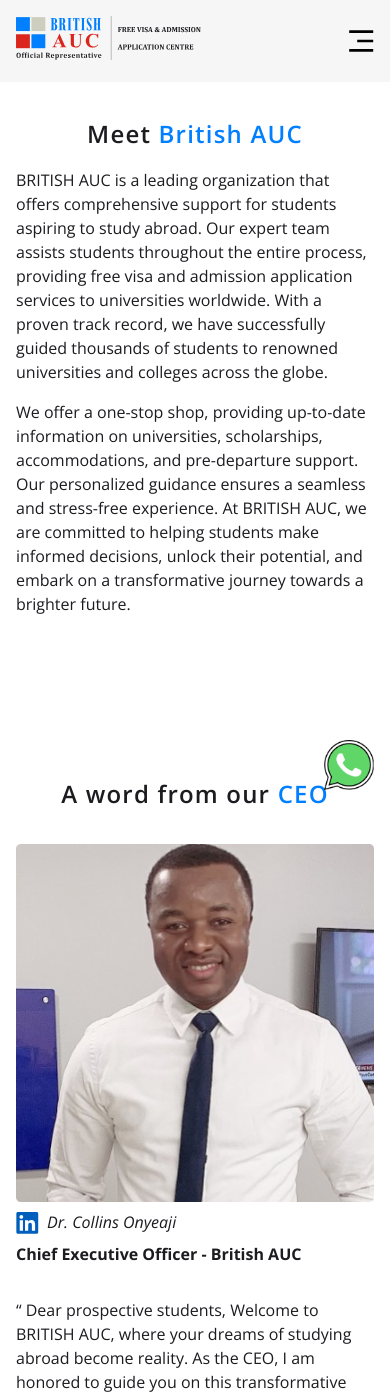
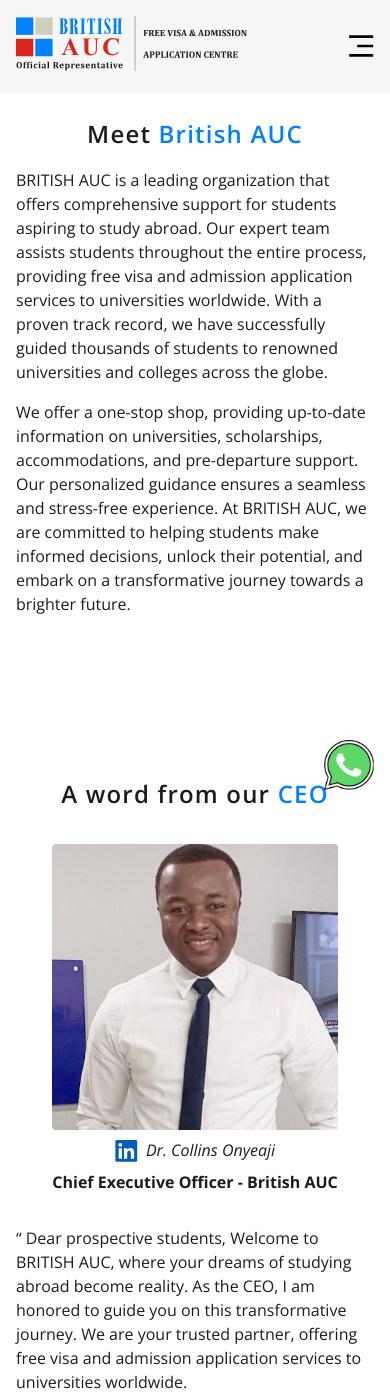
Before and after one commit to British-AUC/company-website, a React (Vite) app in the folder website/: page /about in a window 390 px wide. Shown: the top 1397 px of the page. Built offline with nearby package versions, Linux system fonts and the light colour scheme.

Commit message:
made changes to about page

```diff
--- a/website/src/styles/App_mobile.css
+++ b/website/src/styles/App_mobile.css
@@ -16,7 +16,7 @@
     display: none;
   }
   .nav-bottom-left img {
-    width: 200px;
+    width: 250px;
   }
   .nav-bottom-right {
     display: none;
@@ -209,6 +209,9 @@
     padding: 0em 1em;
     margin-bottom: 5em;
   }
+  .section-six .six-p {
+    text-align: justify;
+  }
   .section-six-sub {
     flex-direction: column;
     gap: 3em;
@@ -271,6 +274,10 @@
   }
   .section-nine .section-nine-sub .section-nine-left {
     width: 100%;
+    align-items: center;
+  }
+  .section-nine .section-nine-sub .section-nine-left #CEO {
+    width: 80%;
   }
   .section-nine .section-nine-sub .section-nine-right {
     width: 100%;
--- a/website/src/styles/App_mobile.scss
+++ b/website/src/styles/App_mobile.scss
@@ -26,7 +26,7 @@
   }
   .nav-bottom-left {
     img {
-      width: 200px;
+      width: 250px;
     }
   }
   .nav-bottom-right {
@@ -248,6 +248,9 @@
   .section-six {
     padding: $mobilepadding;
     margin-bottom: 5em;
+    .six-p {
+      text-align: justify;
+    }
   }
   .section-six-sub {
     flex-direction: column;
@@ -323,6 +326,10 @@
       flex-direction: column;
       .section-nine-left {
         width: 100%;
+        align-items: center;
+        #CEO {
+          width: 80%;
+        }
       }
       .section-nine-right {
         width: 100%;
```
Also changed, not shown: 1 other file (tests, documents, lock files or other folders).
